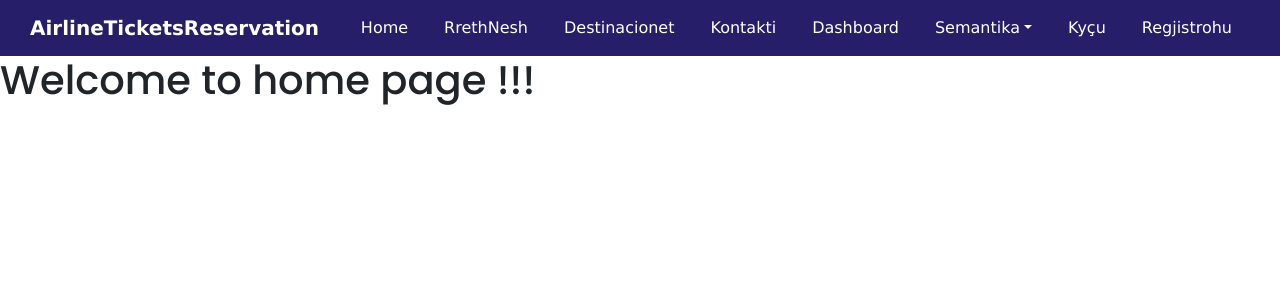
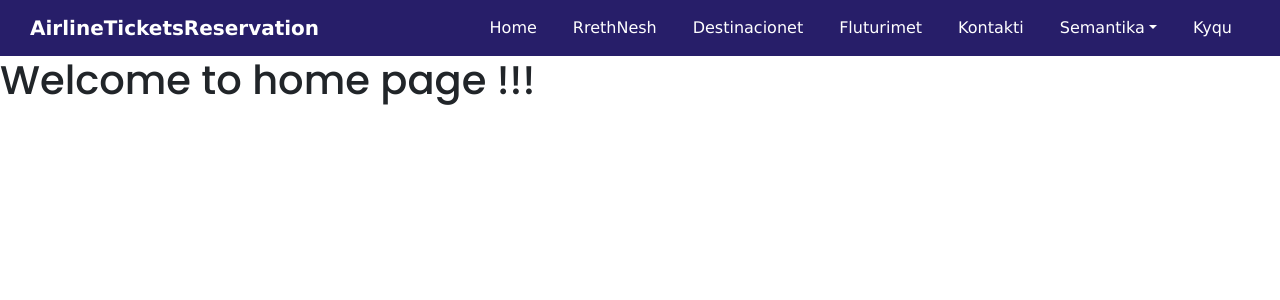
Before and after one commit to andapilingjurka/AirlineTicketsReservationFrontEnd, a React (Create React App) app: page / in a window 1280 px wide. Shown: the top 300 px of the page. Built offline with nearby package versions, Linux system fonts and the light colour scheme.

Commit message:
Rregullimi i Logout

```diff
--- a/src/Admin/include/Sidebar.js
+++ b/src/Admin/include/Sidebar.js
@@ -97,27 +97,6 @@ function Sidebar() {
           <i className="bi bi-chat-dots fs-5 me-3"></i> <span>Mesazhet</span>
         </Link>
 
-        <br />
-        <br />
-        <br />
-
-        <Link
-          to="#"
-          className={`list-group-item py-2 ${
-            location.pathname === "#" ? "active-link" : ""
-          }`}
-        >
-          <i className="bi bi-gear fs-5 me-3"></i> <span>Settings</span>
-        </Link>
-
-        <Link
-          to="/logout"
-          className={`list-group-item py-2 ${
-            location.pathname === "/logout" ? "active-link" : ""
-          }`}
-        >
-          <i className="bi bi-power fs-5 me-3"></i> <span>Logout</span>
-        </Link>
       </div>
     </div>
   );
--- a/src/components/LoginRegister/LoginForm.js
+++ b/src/components/LoginRegister/LoginForm.js
@@ -37,7 +37,7 @@ function LoginForm() {
       setMessage("Login successful");
 
       if (role === "admin") {
-        navigate("/admin");
+        navigate("/");
       } else if (role === "client") {
         navigate("/");
       }
--- a/src/components/Rezervimet/PaymentForm.js
+++ b/src/components/Rezervimet/PaymentForm.js
@@ -54,7 +54,7 @@ const PaymentForm = ({ amount, description, currency, onSuccess }) => {
 
   return (
 
-    <form onSubmit={handleFormSubmit} className="payment-container mt-5">
+    <form onSubmit={handleFormSubmit} className="payment-container mt-5 ">
     <img src={paypal} className="img-fluid" style={{ width: '75%' }} alt="Featured" />
 
      <div className="row">
--- a/src/components/Rezervimet/Rezervime.js
+++ b/src/components/Rezervimet/Rezervime.js
@@ -155,7 +155,6 @@ function Rezervime() {
       padding: 0,
       fontFamily: 'Arial, sans-serif',
       color: 'white',
-      backgroundColor:'#e4f1fe',
       display: 'flex',
       alignItems: 'stretch',
   }}>
--- a/src/components/include/Navbar.js
+++ b/src/components/include/Navbar.js
@@ -1,8 +1,24 @@
-import React from "react";
-import { Navbar, Nav, NavDropdown } from "react-bootstrap";
-import "./navbar.css";
+// MyNavbar.js
+import React, { useEffect, useState } from 'react';
+import { Navbar, Nav, NavDropdown } from 'react-bootstrap';
+import { Link, useNavigate } from 'react-router-dom';
+import { decodeToken } from '../LoginRegister/jwtUtils';
+import './navbar.css';
 
 const MyNavbar = () => {
+  const [isLoggedIn, setIsLoggedIn] = useState(false);
+  const navigate = useNavigate();
+
+  const handleLogout = () => {
+    localStorage.removeItem('token');
+    setIsLoggedIn(false);
+    navigate('/');
+  };
+
+  const token = localStorage.getItem('token');
+  const decodedToken = decodeToken(token);
+  const isAdmin = decodedToken && decodedToken.role === 'admin';
+
   return (
     <Navbar expand="lg" className="navbar">
       <Navbar.Brand href="/" className="navbar-brand">
@@ -20,13 +36,12 @@ const MyNavbar = () => {
           <Nav.Link className="nav-link" href="/citylist">
             Destinacionet
           </Nav.Link>
+          <Nav.Link className="nav-link" href="/fluturime">
+            Fluturimet
+          </Nav.Link>
           <Nav.Link className="nav-link" href="/contact">
             Kontakti
           </Nav.Link>
-          <Nav.Link className="nav-link" href="/dashboard">
-            Dashboard
-          </Nav.Link>
-
           <NavDropdown title="Semantika" id="basic-nav-dropdown">
             <NavDropdown.Item className="dropdown-link" href="/aeroportet">
               Aeroportet
@@ -39,12 +54,23 @@ const MyNavbar = () => {
             </NavDropdown.Item>
           </NavDropdown>
 
-          <Nav.Link className="nav-link" href="/login">
-            Kyçu
-          </Nav.Link>
-          <Nav.Link className="nav-link" href="/registration">
-            Regjistrohu
-          </Nav.Link>
+          {isAdmin && (
+            <Link to="/dashboard" className="nav-link">
+              Dashboard
+            </Link>
+          )}
+
+          {localStorage.getItem('token') ? (
+            <>
+              <button onClick={handleLogout} className="nav-link">
+                Çkyqu
+              </button>
+            </>
+          ) : (
+            <Link to="/login" className="nav-link">
+              Kyqu
+            </Link>
+          )}
         </Nav>
       </Navbar.Collapse>
     </Navbar>
```
